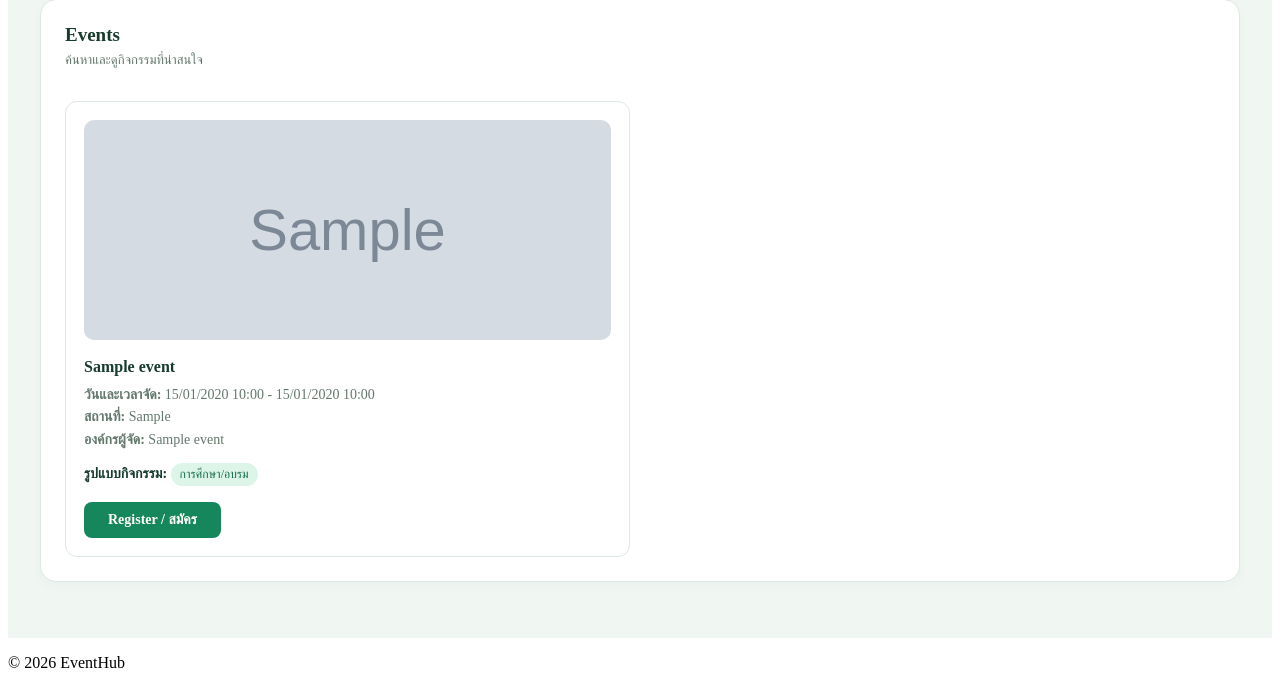
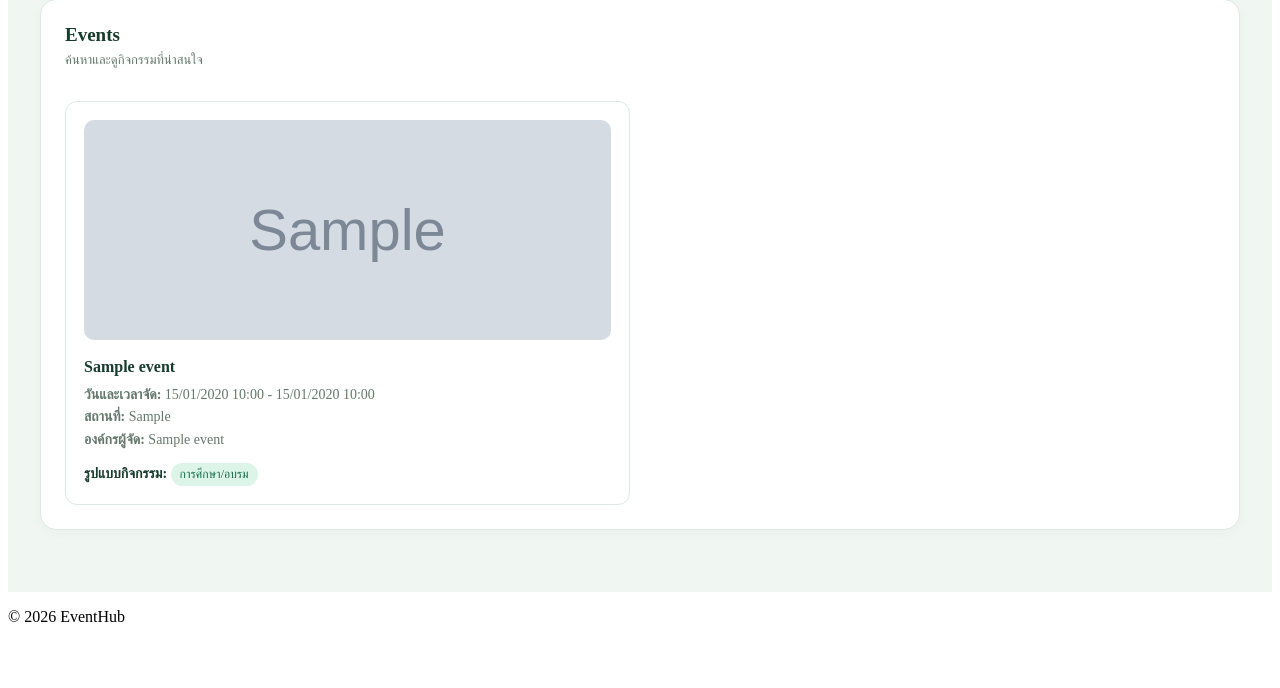
Before and after one commit to 6710515013/Event_HUB, a Django app: page /dashboard/student/ in a window 1280 px wide. Shown: the part 370-1058 px from the top of the page. After the commit the page ends 992 px from the top, so only its background shows below. Run offline with Django 5.2, Linux system fonts and the light colour scheme; a user stored in the database is signed in; data comes from the database, SQL or seed files in the repository; tables that the repository leaves empty hold one stand-in row (values such as "Sample post"); grey boxes marked "Sample" are stand-in pictures.

Commit message:
Remove register button from student dashboard

```diff
--- a/dashboard/templates/dashboard/student_dashboard.html
+++ b/dashboard/templates/dashboard/student_dashboard.html
@@ -563,12 +563,6 @@
                                     <span>ยังไม่ได้ระบุรูปแบบกิจกรรม</span>
                                 {% endfor %}
                             </div>
-
-                            <!-- ปุ่มสมัครเข้าร่วมกิจกรรม -->
-                            <a href="#" class="register-btn">
-                                Register / สมัคร
-                            </a>
-
                         </article>
 
                     {% endfor %}
```
